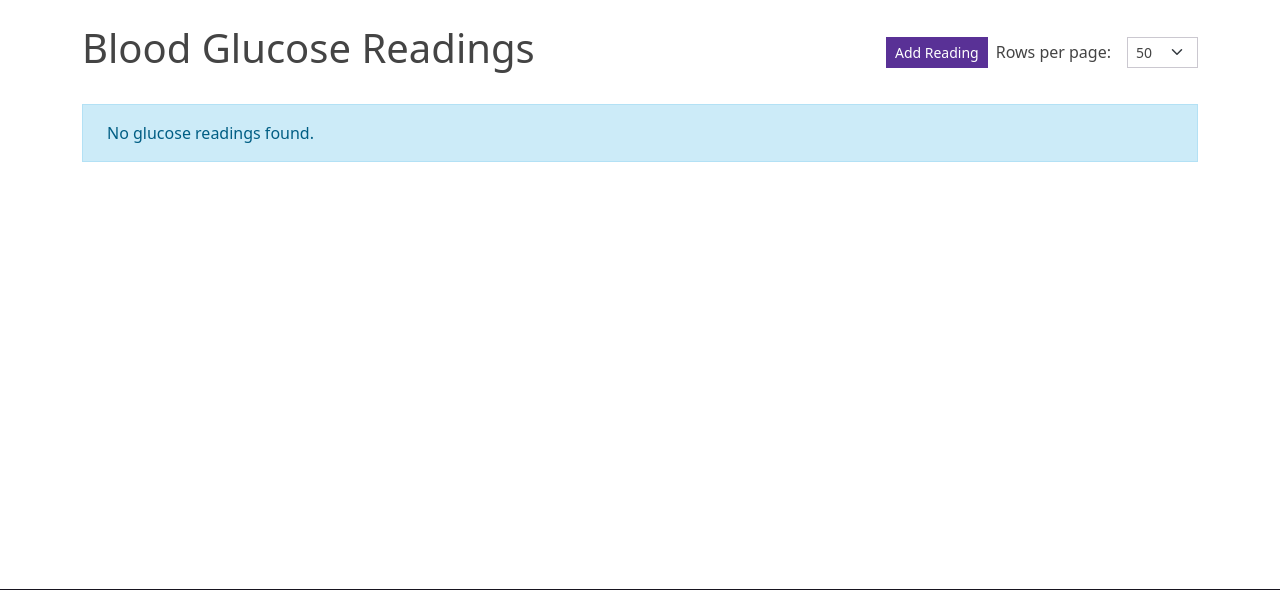
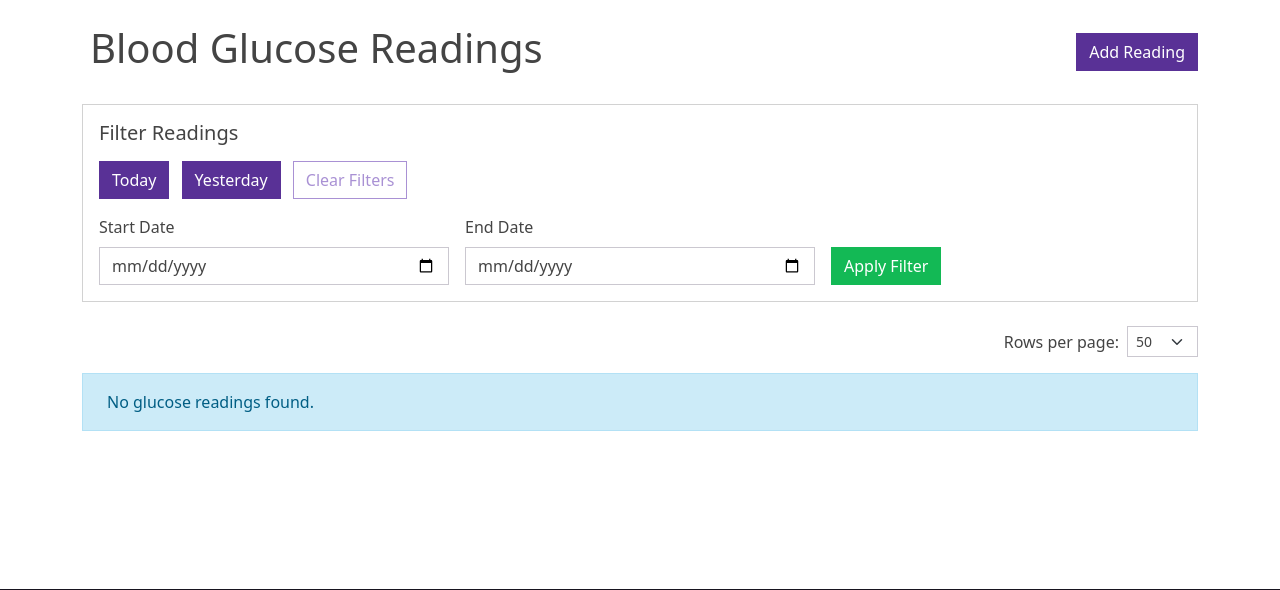
Before and after one commit to bradleyburgess/diabeateeze, a Django app: page /readings/ in a window 1280 px wide. Shown: the part 86-676 px from the top of the page. Run offline with Django 5.2, Linux system fonts and the light colour scheme; the visitor is signed in with stand-in values (Sample User, id 1); data that the repository does not hold is empty; some libraries are stand-ins or nearby versions.

Commit message:
Add filter to glucose readings

```diff
--- a/src/entries/views.py
+++ b/src/entries/views.py
@@ -123,6 +123,43 @@ def activity(request):
 @login_required
 def glucose_readings_list(request):
     """Display paginated list of glucose readings."""
+    # Get date filter parameters
+    start_date = request.GET.get("start_date")
+    end_date = request.GET.get("end_date")
+    filter_type = request.GET.get("filter")  # 'today' or 'yesterday'
+
+    # Initialize date range
+    start_datetime = None
+    end_datetime = None
+
+    # Handle quick filters
+    if filter_type == "today":
+        today = timezone.now().date()
+        start_datetime = timezone.make_aware(
+            datetime.combine(today, datetime.min.time())
+        )
+        end_datetime = timezone.make_aware(datetime.combine(today, datetime.max.time()))
+    elif filter_type == "yesterday":
+        yesterday = timezone.now().date() - timedelta(days=1)
+        start_datetime = timezone.make_aware(
+            datetime.combine(yesterday, datetime.min.time())
+        )
+        end_datetime = timezone.make_aware(
+            datetime.combine(yesterday, datetime.max.time())
+        )
+    elif start_date or end_date:
+        # Handle custom date range
+        if start_date:
+            start_dt = datetime.strptime(start_date, "%Y-%m-%d")
+            start_datetime = timezone.make_aware(
+                datetime.combine(start_dt.date(), datetime.min.time())
+            )
+        if end_date:
+            end_dt = datetime.strptime(end_date, "%Y-%m-%d")
+            end_datetime = timezone.make_aware(
+                datetime.combine(end_dt.date(), datetime.max.time())
+            )
+
     # Get page size from query parameter, default to 50
     page_size = request.GET.get("page_size", "50")
     try:
@@ -138,6 +175,13 @@ def glucose_readings_list(request):
         "-occurred_at"
     )
 
+    # Apply date filters if specified
+    if start_datetime:
+        readings = readings.filter(occurred_at__gte=start_datetime)
+
+    if end_datetime:
+        readings = readings.filter(occurred_at__lte=end_datetime)
+
     # Paginate
     paginator = Paginator(readings, page_size)
     page_number = request.GET.get("page", 1)
@@ -146,6 +190,9 @@ def glucose_readings_list(request):
     context = {
         "page_obj": page_obj,
         "page_size": page_size,
+        "start_date": start_date or "",
+        "end_date": end_date or "",
+        "filter_type": filter_type or "",
     }
 
     return render(request, "entries/glucose_readings_list.html", context)
--- a/src/templates/entries/glucose_readings_list.html
+++ b/src/templates/entries/glucose_readings_list.html
@@ -5,11 +5,51 @@
 {% block content %}
 <div class="container mt-4">
     <div class="d-flex justify-content-between align-items-center mb-4">
-        <h1>Blood Glucose Readings</h1>
-        <div class="d-flex align-items-center gap-2">
-            <a href="{% url 'entries:glucose_reading_create' %}" class="btn btn-primary btn-sm">
+        <h1><i class="bi bi-droplet-fill me-2"></i>Blood Glucose Readings</h1>
+        <a href="{% url 'entries:glucose_reading_create' %}" class="btn btn-primary">
             <i class="bi bi-plus-circle"></i> Add Reading
         </a>
+    </div>
+
+    <!-- Filter Controls -->
+    <div class="card mb-4">
+        <div class="card-body">
+            <h5 class="card-title mb-3">Filter Readings</h5>
+
+            <!-- Quick Filters -->
+            <div class="mb-3">
+                <a href="?filter=today" class="btn btn-primary me-2 {% if filter_type == 'today' %}active{% endif %}">
+                    <i class="bi bi-calendar-day"></i> Today
+                </a>
+                <a href="?filter=yesterday" class="btn btn-primary me-2 {% if filter_type == 'yesterday' %}active{% endif %}">
+                    <i class="bi bi-calendar-minus"></i> Yesterday
+                </a>
+                <a href="{% url 'entries:glucose_readings_list' %}" class="btn btn-outline-secondary">
+                    <i class="bi bi-x-circle"></i> Clear Filters
+                </a>
+            </div>
+
+            <!-- Custom Date Range -->
+            <form method="get" class="row g-3">
+                <div class="col-md-4">
+                    <label for="start_date" class="form-label">Start Date</label>
+                    <input type="date" class="form-control" id="start_date" name="start_date" value="{{ start_date }}">
+                </div>
+                <div class="col-md-4">
+                    <label for="end_date" class="form-label">End Date</label>
+                    <input type="date" class="form-control" id="end_date" name="end_date" value="{{ end_date }}">
+                </div>
+                <div class="col-md-4 d-flex align-items-end">
+                    <button type="submit" class="btn btn-success">
+                        <i class="bi bi-funnel"></i> Apply Filter
+                    </button>
+                </div>
+            </form>
+        </div>
+    </div>
+
+    <!-- Page Size Control -->
+    <div class="d-flex justify-content-end align-items-center mb-3">
         <label for="pageSizeSelect" class="mb-0 me-2">Rows per page:</label>
         <select id="pageSizeSelect" class="form-select form-select-sm" style="width: auto;">
             <option value="10" {% if page_size == 10 %}selected{% endif %}>10</option>
@@ -17,7 +57,6 @@
             <option value="50" {% if page_size == 50 %}selected{% endif %}>50</option>
             <option value="100" {% if page_size == 100 %}selected{% endif %}>100</option>
         </select>
-        </div>
     </div>
 
     {% if page_obj %}
@@ -64,12 +103,12 @@
                         <ul class="pagination justify-content-center">
                             {% if page_obj.has_previous %}
                                 <li class="page-item">
-                                    <a class="page-link" href="?page=1&page_size={{ page_size }}" aria-label="First">
+                                    <a class="page-link" href="?page=1&page_size={{ page_size }}&start_date={{ start_date }}&end_date={{ end_date }}&filter={{ filter_type }}" aria-label="First">
                                         <span aria-hidden="true">&laquo;&laquo;</span>
                                     </a>
                                 </li>
                                 <li class="page-item">
-                                    <a class="page-link" href="?page={{ page_obj.previous_page_number }}&page_size={{ page_size }}" aria-label="Previous">
+                                    <a class="page-link" href="?page={{ page_obj.previous_page_number }}&page_size={{ page_size }}&start_date={{ start_date }}&end_date={{ end_date }}&filter={{ filter_type }}" aria-label="Previous">
                                         <span aria-hidden="true">&laquo;</span>
                                     </a>
                                 </li>
@@ -90,19 +129,19 @@
                                     </li>
                                 {% elif num > page_obj.number|add:'-3' and num < page_obj.number|add:'3' %}
                                     <li class="page-item">
-                                        <a class="page-link" href="?page={{ num }}&page_size={{ page_size }}">{{ num }}</a>
+                                        <a class="page-link" href="?page={{ num }}&page_size={{ page_size }}&start_date={{ start_date }}&end_date={{ end_date }}&filter={{ filter_type }}">{{ num }}</a>
                                     </li>
                                 {% endif %}
                             {% endfor %}
 
                             {% if page_obj.has_next %}
                                 <li class="page-item">
-                                    <a class="page-link" href="?page={{ page_obj.next_page_number }}&page_size={{ page_size }}" aria-label="Next">
+                                    <a class="page-link" href="?page={{ page_obj.next_page_number }}&page_size={{ page_size }}&start_date={{ start_date }}&end_date={{ end_date }}&filter={{ filter_type }}" aria-label="Next">
                                         <span aria-hidden="true">&raquo;</span>
                                     </a>
                                 </li>
                                 <li class="page-item">
-                                    <a class="page-link" href="?page={{ page_obj.paginator.num_pages }}&page_size={{ page_size }}" aria-label="Last">
+                                    <a class="page-link" href="?page={{ page_obj.paginator.num_pages }}&page_size={{ page_size }}&start_date={{ start_date }}&end_date={{ end_date }}&filter={{ filter_type }}" aria-label="Last">
                                         <span aria-hidden="true">&raquo;&raquo;</span>
                                     </a>
                                 </li>
@@ -137,6 +176,14 @@
         const url = new URL(window.location);
         url.searchParams.set('page_size', pageSize);
         url.searchParams.set('page', '1'); // Reset to first page when changing size
+        // Preserve filter parameters
+        const currentParams = new URLSearchParams(window.location.search);
+        const preserveParams = ['start_date', 'end_date', 'filter'];
+        preserveParams.forEach(param => {
+            if (currentParams.has(param)) {
+                url.searchParams.set(param, currentParams.get(param));
+            }
+        });
         window.location.href = url.toString();
     });
 </script>
```
Also changed, not shown: tests/entries/test_views.py (+241 -0 lines). Lines whose indentation alone changed are shown as unchanged.
